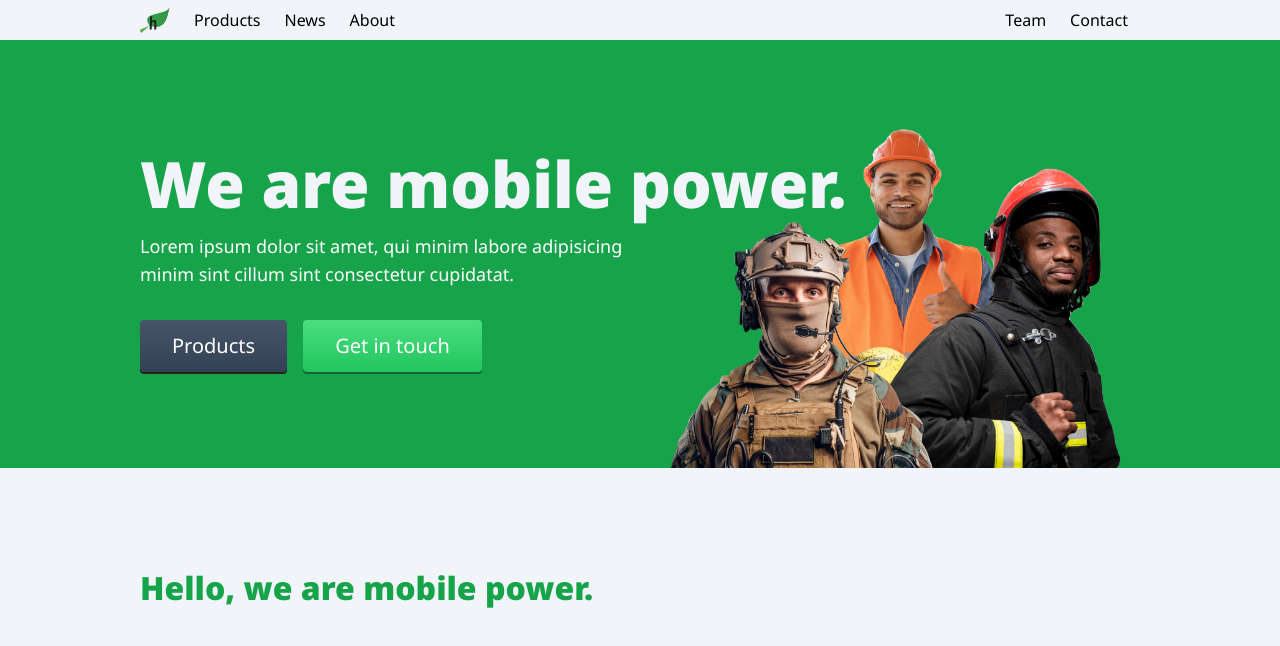
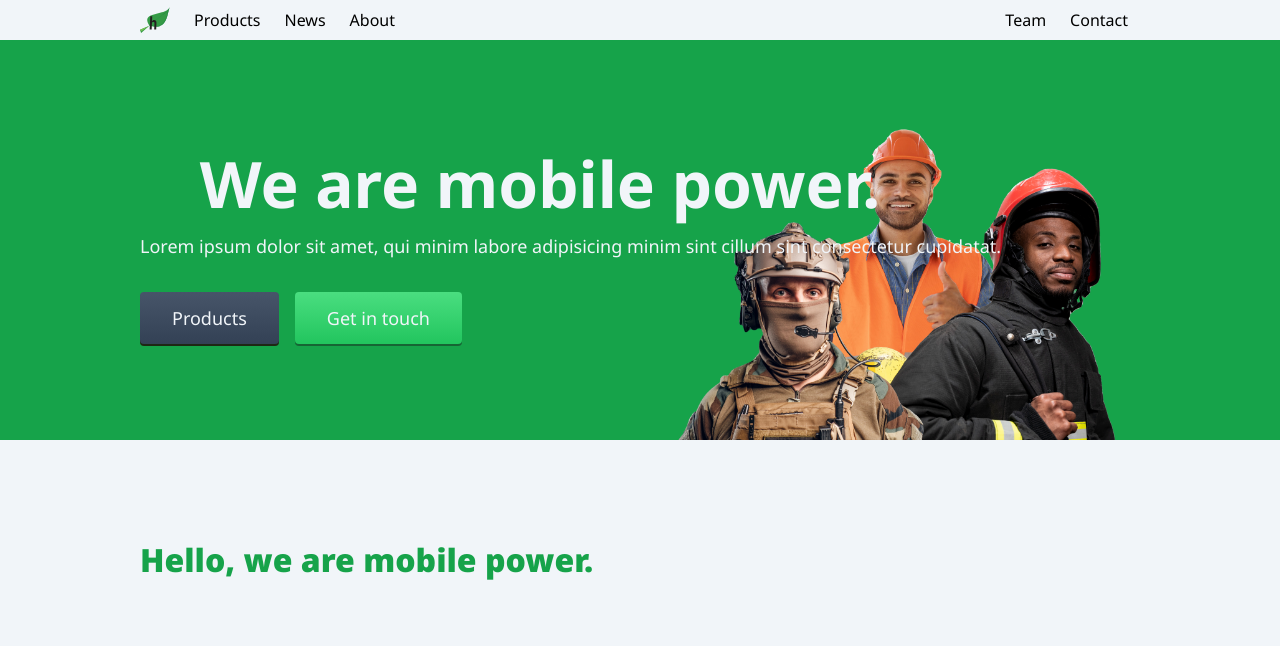
Before and after one commit to betaluis/hhg-website, a Next.js app: page / in a window 1280 px wide. Shown: the top 646 px of the page. Built offline with nearby package versions, Linux system fonts and the light colour scheme.

Commit message:
Working on typography components

```diff
--- a/app/page.tsx
+++ b/app/page.tsx
@@ -1,6 +1,7 @@
 import Image from "next/image";
 import Container from "@/components/Container";
 import Button from "@/components/Button";
+import { Text } from "@/components/typography/Text";
 
 export default function Home() {
     return (
@@ -8,12 +9,12 @@ export default function Home() {
             <section className="bg-green-600 relative">
                 <Container>
                     <div className="py-24">
-                        <h1 className="text-slate-100 font-black text-[4rem] max-w-[800px]">
+                        <h1 className="text-slate-100 font-bold text-[2rem] text-center md:text-[2rem] lg:text-[4rem] max-w-[800px]">
                             We are mobile power.
                         </h1>
-                        <p className="text-white text-lg max-w-lg">
+                        <Text color="light">
                             Lorem ipsum dolor sit amet, qui minim labore adipisicing minim sint cillum sint consectetur cupidatat.
-                        </p>
+                        </Text>
                         <div className="mt-8 flex gap-4">
                             <Button label="Products" href="/products" type="secondary" className="bg-slate-600 px-8 text-xl bg-gradient-to-t from-slate-700 drop-shadow-[0_2px_0_rgba(30,40,20,1)] hover:from-slate-600" />
                             <Button label="Get in touch" href="/" type="secondary" className="bg-green-400 px-8 text-xl bg-gradient-to-t from-green-500 drop-shadow-[0_2px_0_rgba(22,101,52,1)] hover:from-green-400" />
--- a/components/Button.tsx
+++ b/components/Button.tsx
@@ -1,4 +1,5 @@
 import Link from 'next/link';
+import { Text } from './typography/Text';
 
 interface ButtonProps {
     type?: 'primary' | 'secondary';
@@ -12,13 +13,17 @@ const Button = ({ type = "primary", label, href, className }: ButtonProps) => {
     if (type === "secondary") {
         return (
             <Link href={href} className={`block text-center py-3 text-white rounded cursor-pointer ${className}`}>
+                <Text color="light">
                 {label}
+                </Text>
             </Link>
         )
     } else {
         return (
             <Link href={href} className={`block text-center py-3 bg-green-600 text-white rounded hover:bg-gradient-to-b from-green-500 cursor-pointer ${className}`}>
-                {label}
+                <Text color="light">
+                    {label}
+                </Text>
             </Link>
         )
     }
--- /dev/null
+++ b/components/typography/Text.tsx
@@ -0,0 +1,35 @@
+interface TextProps {
+    children: React.ReactNode;
+    color?: "light" | "dark";
+}
+
+export const Text = ({ children, color = "light" }: TextProps) => {
+    return (
+        <p className={`text-center sm:text-left text-sm sm:text-base lg:text-lg ${color === "light" ? "text-slate-100" : "text-slate-900"}`}>
+            {children}
+        </p>
+    )
+}
+
+interface HeadingProps extends TextProps{
+    size: "h1" | "h2" | "h3" | "h4" | "h5" | "h6";
+}
+// TODO: Create the rest
+export const Heading = ({ children, size,  color = "light" }: HeadingProps) => {
+    switch (size) {
+        case "h1":
+            return (
+                <h1 className={`text-center sm:text-left text-2xl sm:text-3xl lg:text-4xl font-bold ${color === "light" ? "text-slate-100" : "text-slate-900"}`}>
+                    {children}
+                </h1>
+            );
+        case "h2":
+            return (
+                <h2 className={`text-center sm:text-left text-xl sm:text-2xl lg:text-3xl font-bold ${color === "light" ? "text-slate-100" : "text-slate-900"}`}>
+                    {children}
+                </h2>
+            );
+        default:
+            return null;
+    }
+}
```
